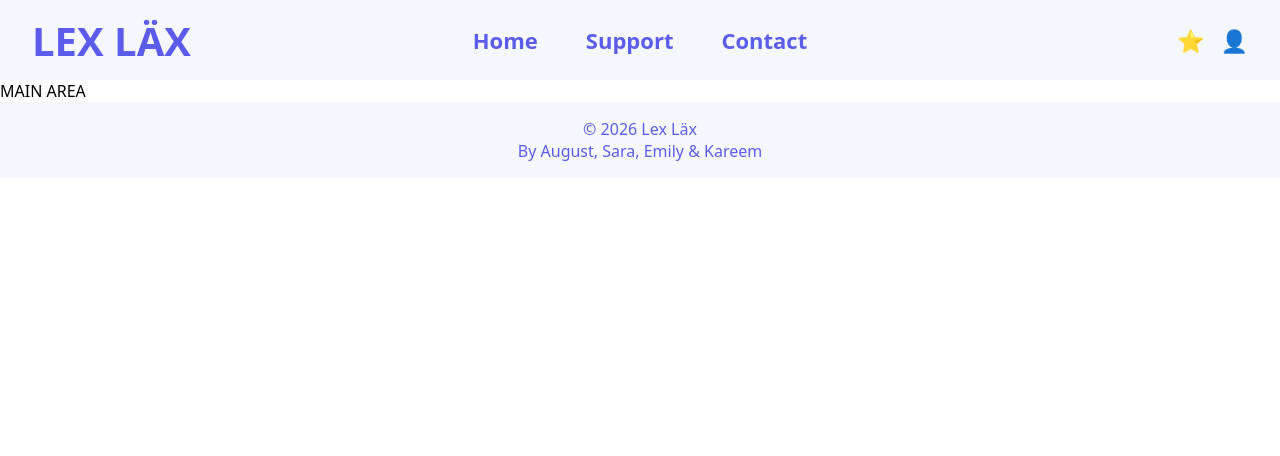
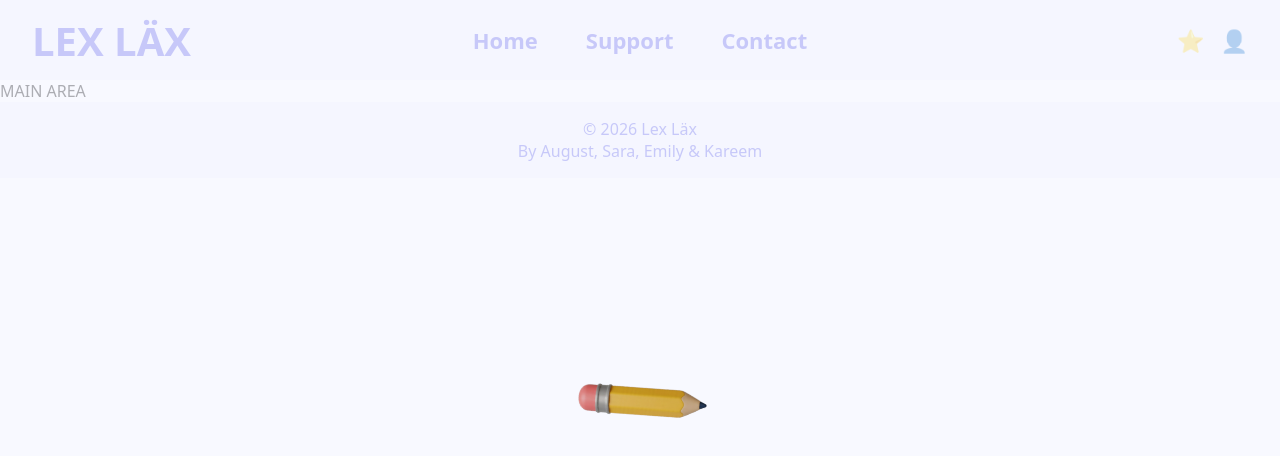
Before and after one commit to Augustlyden/Lex-Lax, a React app in the folder frontend/: page / in a window 1280 px wide. Shown: the top 456 px of the page. Built offline with nearby package versions, Linux system fonts and the light colour scheme; the HTML template or start-up script is replaced by a standard one; a web font is replaced by a local one.

Commit message:
feat: add Loading component and integrate it into App

```diff
--- a/frontend/src/App.jsx
+++ b/frontend/src/App.jsx
@@ -1,12 +1,15 @@
 import './styles/global.css'
 import Footer from './components/Footer'
 import Navbar from './components/Navbar'
+import Loading from './components/Loading'
 
 function App() {
 
   return (
     <>
    <Navbar />
+
+   <Loading />
 
    <main>
     MAIN AREA
--- /dev/null
+++ b/frontend/src/components/Loading.jsx
@@ -0,0 +1,18 @@
+import React from 'react'
+import '../styles/loading.css'
+import pencilLoader from '../assets/pencil-animated.png'
+
+
+const Loading = () => {
+  return (
+    <div className="pencil-loader-container">
+      <img
+        src={pencilLoader}
+        className="pencil-loader"
+        alt="Laddar..."
+      />
+    </div>
+  )
+}
+
+export default Loading
--- /dev/null
+++ b/frontend/src/styles/loading.css
@@ -0,0 +1,31 @@
+.pencil-loader-container {
+  position: fixed;
+  top: 0;
+  left: 0;
+  width: 100vw;
+  height: 100vh;
+
+  background-color: color-mix(in srgb, var(--primary-color) 70%, transparent);
+  display: flex;
+  justify-content: center;
+  align-items: center;
+
+  z-index: 9999;
+  transition: opacity 0.3s ease-in-out;
+}
+
+.pencil-loader {
+  width: auto;
+  height: 13%;
+  animation: spin 1.5s linear infinite;
+  transform-origin: center;
+}
+
+@keyframes spin {
+  0% {
+    transform: rotate(0deg);
+  }
+  100% {
+    transform: rotate(360deg);
+  }
+}
```
Also changed, not shown: package.json (added, +12 -0 lines), frontend/src/assets/pencil-animated.png (added), 1 other file (tests, documents, lock files or other folders).
